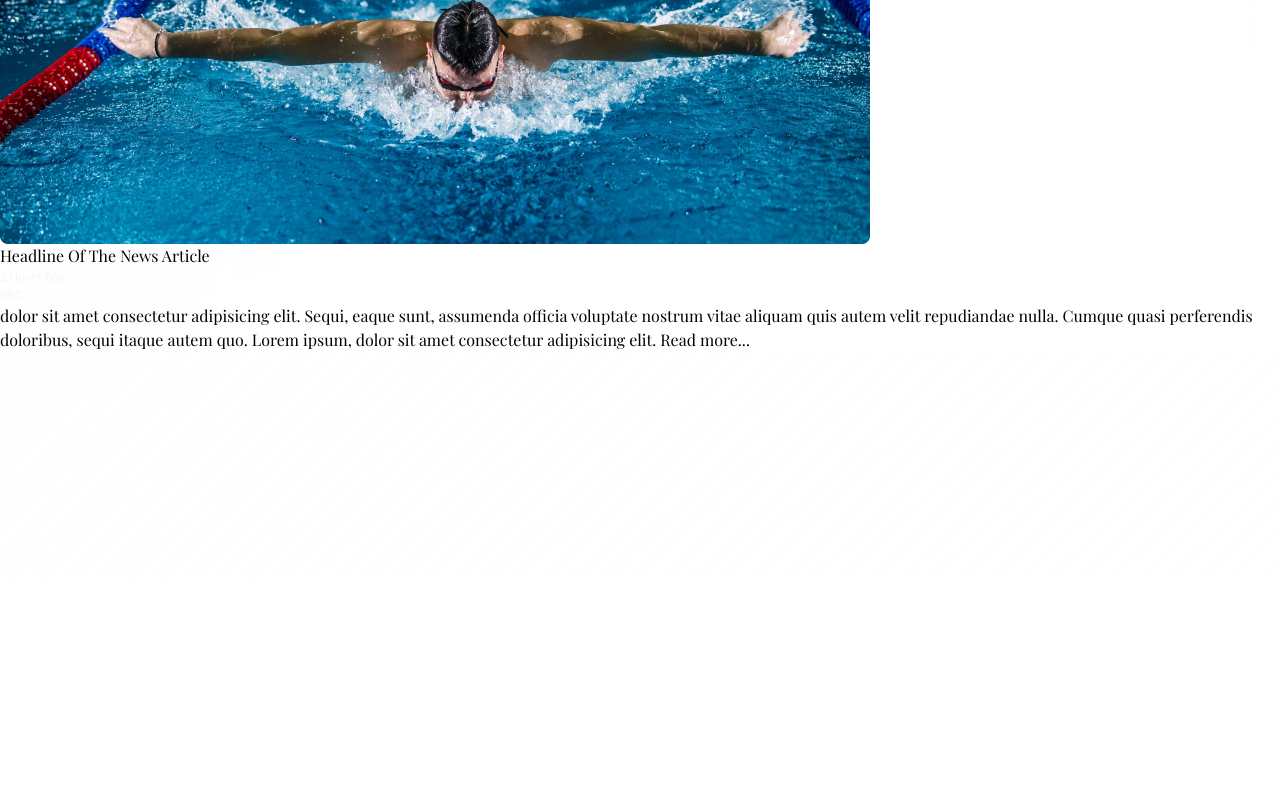
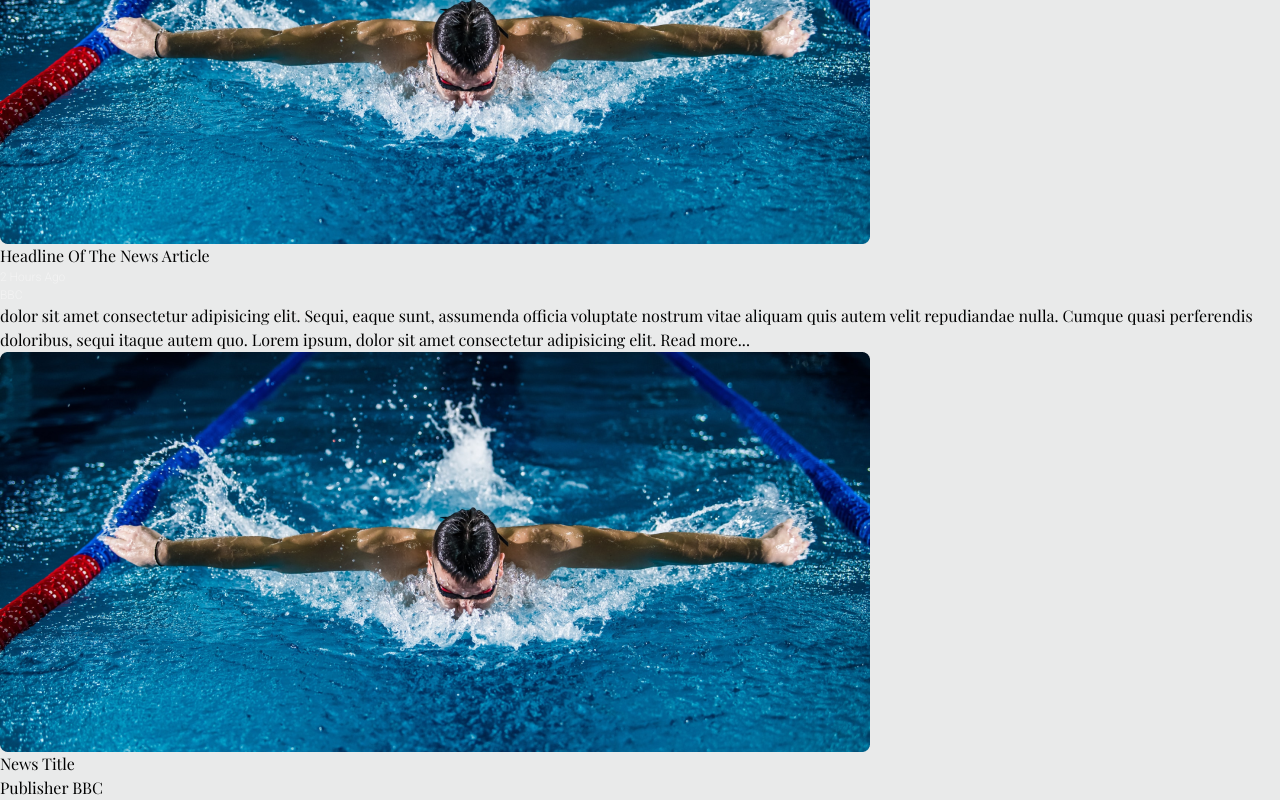
Before and after one commit to Cireka/News-Project, a React (Vite) app: page / in a window 1280 px wide. Shown: the part 220-1020 px from the top of the page. Before the commit the page ends 800 px from the top, so only its background shows below. Built offline with nearby package versions, Linux system fonts and the light colour scheme; a web font is replaced by a local one.

Commit message:
news box

```diff
--- a/src/App.jsx
+++ b/src/App.jsx
@@ -1,11 +1,13 @@
 import Hero from "./Components/Hero";
 import Navbar from "./Components/Navbar";
+import NewsBox from "./Components/NewsBox";
 
 function App() {
   return (
     <div className="mx-[auto] max-w-[1300px] ">
       <Navbar />
       <Hero />
+      <NewsBox />
     </div>
   );
 }
--- /dev/null
+++ b/src/Components/NewsBox.jsx
@@ -0,0 +1,20 @@
+const NewsBox = ({ picture, title, author }) => {
+  return (
+    <div className="mt-[32px] flex-col gap-[16px]">
+      <div className="">
+        <img
+          className="w-[270px] h-[176px] object-cover rounded-lg hover:cursor-pointer"
+          alt="News Box Image"
+          src="/src/assets/Rectangle 1.png"
+        />
+      </div>
+      <h2 className="text-[24px] font-[700] hover:cursor-pointer">
+        News Title
+      </h2>
+      <div className="mt-[8px]">
+        <p className=" text-[#949494] text-[12px] font-[400]">Publisher BBC</p>
+      </div>
+    </div>
+  );
+};
+export default NewsBox;
--- a/src/index.css
+++ b/src/index.css
@@ -21,10 +21,5 @@ html {
   font-family: "Playfair Display", serif;
 }
 body {
-  background: linear-gradient(
-    136deg,
-    rgba(253, 253, 253, 0.35) 0%,
-    rgba(253, 253, 253, 0.1) 100%
-  );
-  backdrop-filter: blur(12.5px);
+  background-color: #e9eaea;
 }
```
